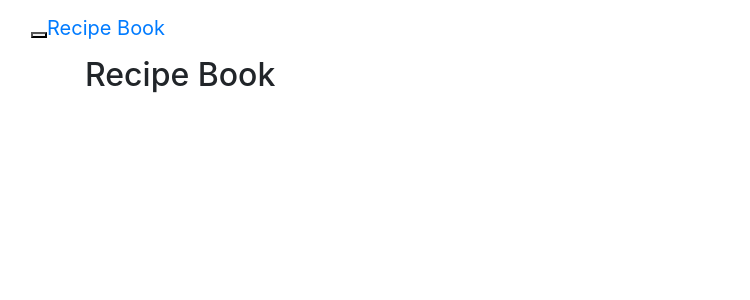
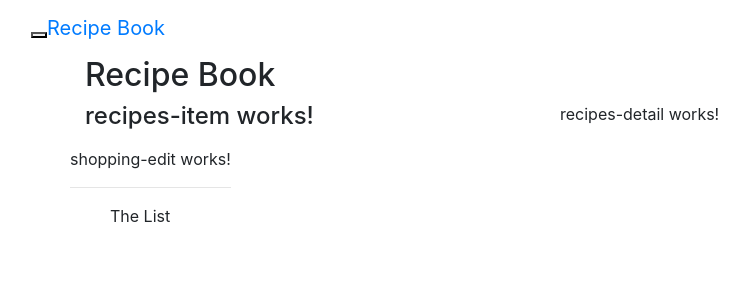
Before and after one commit to vijayetar/recipeBookAngular, an Angular app: page / in a window 1280 px wide. Shown: the top 300 px of the page, without its empty margins (0-750 px from the left). Built offline with nearby package versions, Linux system fonts and the light colour scheme.

Commit message:
set up the recipes and shopping list components

```diff
--- a/src/app/app.component.html
+++ b/src/app/app.component.html
@@ -6,4 +6,5 @@
   </div>
 </div>
 
-</div>
+<app-recipes></app-recipes>
+<app-shopping-list></app-shopping-list>
--- a/src/app/recipes/recipes-list/recipes-list.component.html
+++ b/src/app/recipes/recipes-list/recipes-list.component.html
@@ -1 +1,3 @@
-<p>recipes-list works!</p>
+<h4>
+  <app-recipes-item></app-recipes-item>
+</h4>
--- a/src/app/recipes/recipes.component.html
+++ b/src/app/recipes/recipes.component.html
@@ -1 +1,9 @@
-<p>recipes works!</p>
+<div class="row">
+<div class="col-md-5">
+  <app-recipes-list></app-recipes-list>
+</div>
+<div class="col-md-7">
+  <app-recipes-detail>
+  </app-recipes-detail>
+</div>
+</div>
--- a/src/app/shopping-list/shopping-list.component.html
+++ b/src/app/shopping-list/shopping-list.component.html
@@ -1 +1,7 @@
-<p>shopping-list works!</p>
+<div class="row">
+  <div class="col-xs-10">
+    <app-shopping-edit></app-shopping-edit>
+    <hr>
+    <ul>The List</ul>
+  </div>
+</div>
```
